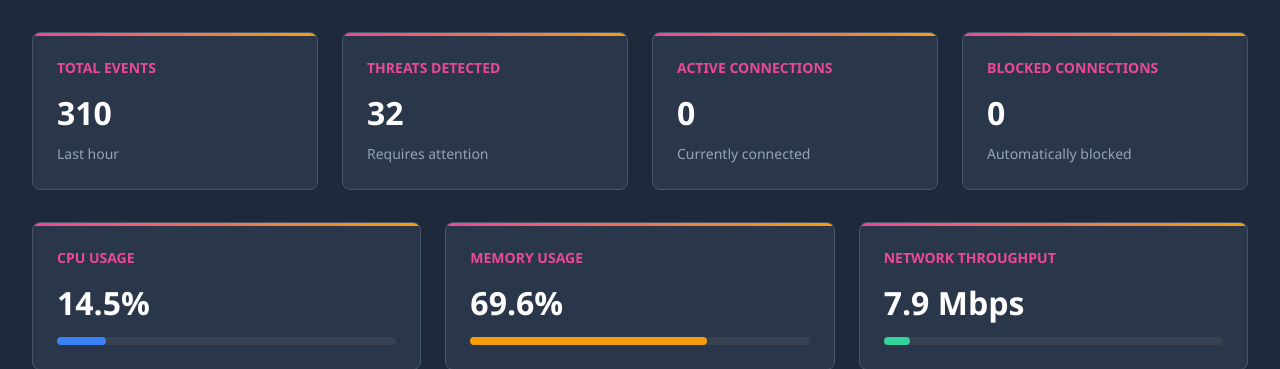
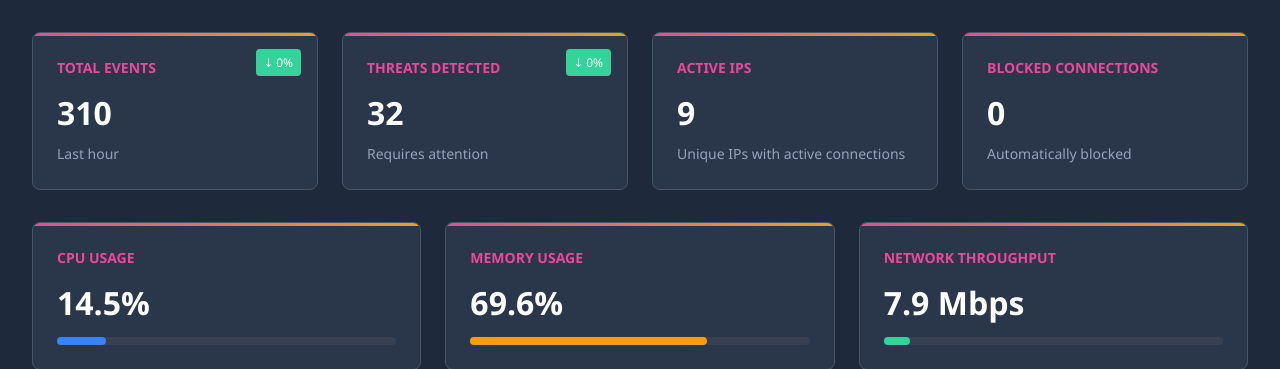
Before and after one commit to shkshahid906/Intrusion-Detection, a Flask app: page / in a window 1280 px wide. Shown: the part 80-449 px from the top of the page. Run offline with Flask 3, Linux system fonts and the light colour scheme; data comes from the database, SQL or seed files in the repository; both versions use the stored data as it was after the commit; data that the repository does not hold is empty; some libraries are stand-ins or nearby versions.

Commit message:
Updated\

```diff
--- a/static/dashboard.js
+++ b/static/dashboard.js
@@ -139,6 +139,10 @@
       const events = await eventsResponse.json()
       this.events = events
       this.renderEvents()
+      // Update stats again so unique IPs is correct
+      if (this.previousStats) {
+        this.updateStats(this.previousStats)
+      }
 
       // Load alerts
       const alertsResponse = await fetch("/api/alerts?limit=50")
@@ -242,10 +246,12 @@
 
   updateStats(stats) {
     // Update basic stats
-    document.getElementById("total-events").textContent = stats.totalEvents || 0
-    document.getElementById("threats-detected").textContent = stats.threatsDetected || 0
-    document.getElementById("active-connections").textContent = stats.activeConnections || 0
-    document.getElementById("blocked-connections").textContent = stats.blockedConnections || 0
+  document.getElementById("total-events").textContent = stats.totalEvents || 0
+  document.getElementById("threats-detected").textContent = stats.threatsDetected || 0
+  // Show unique IPs from events for Active IPs
+  const uniqueIPs = [...new Set(this.events.flatMap((e) => [e.sourceIP, e.destinationIP]))]
+  document.getElementById("active-connections").textContent = uniqueIPs.length
+  document.getElementById("blocked-connections").textContent = stats.blockedConnections || 0
 
     // Calculate and show trends
     this.updateStatsTrends(stats)
--- a/templates/dashboard.html
+++ b/templates/dashboard.html
@@ -549,9 +549,9 @@
                 <div class="stat-trend trend-up hidden" id="threats-trend">↑ 5%</div>
             </div>
             <div class="stat-card">
-                <h3>Active Connections</h3>
+                <h3>Active IPs</h3>
                 <div class="stat-value " id="active-connections">0</div>
-                <div class="stat-label">Currently connected</div>
+                <div class="stat-label">Unique IPs with active connections</div>
                 <div class="stat-trend trend-down hidden" id="connections-trend">↓ 3%</div>
             </div>
             <div class="stat-card">
```
Also changed, not shown: instance/ids_database.db, 1 other file.
